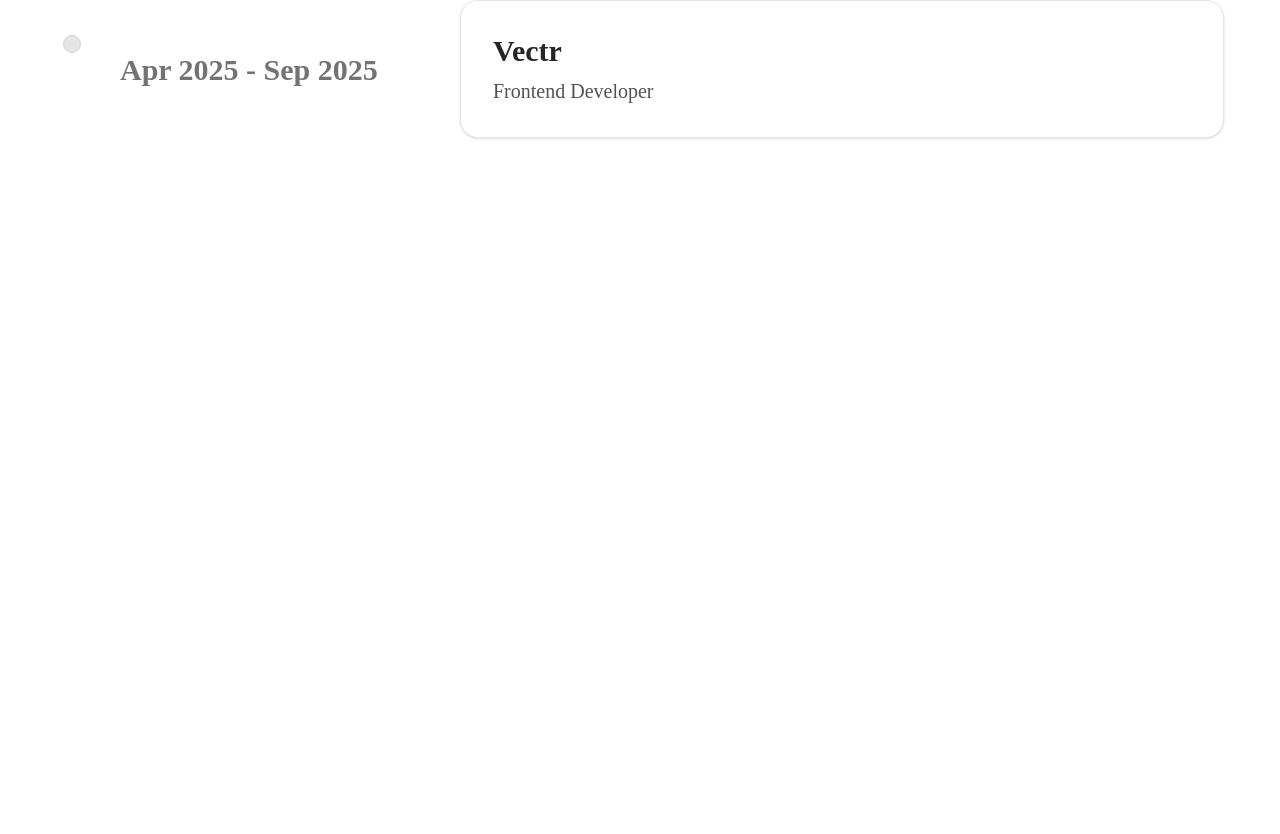
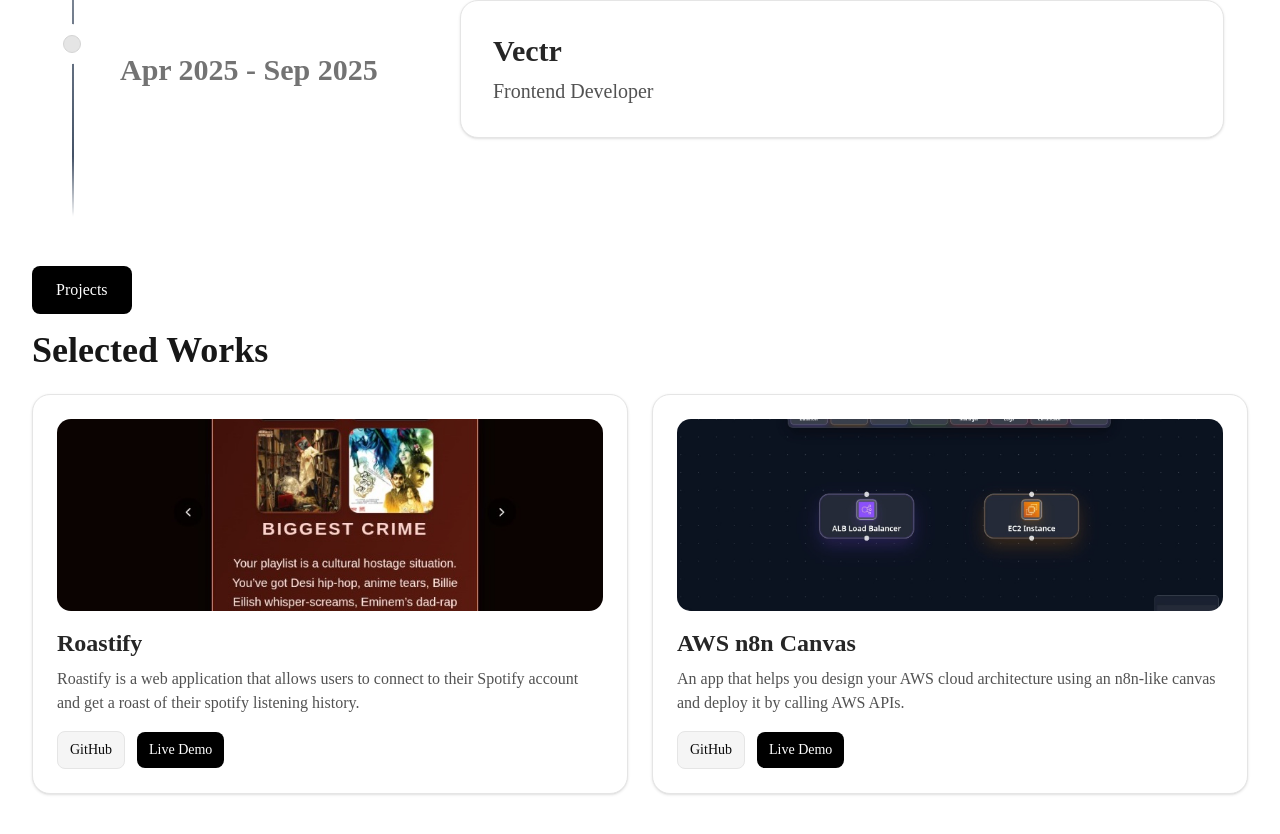
Before and after one commit to Kathrina-dev/Portfolio, a Next.js app: page / in a window 1280 px wide. Shown: the part 1060-1894 px from the top of the page. Before the commit the page ends 1278 px from the top, so only its background shows below. Built offline with nearby package versions, Linux system fonts and the light colour scheme.

Commit message:
added project cards

```diff
--- a/app/page.tsx
+++ b/app/page.tsx
@@ -3,10 +3,11 @@
 import EncryptedTextDemoSecond from "@/components/encrypted-text-demo-2";
 import TechStack from "@/components/techstack";
 import Socials from "@/components/socials";
+import Projects from "@/components/projects";
 
 export default function Home() {
   return (
-    <main>
+    <main className="relative">
       <div className="w-full px-4 lg:px-8 py-12 md:py-15 flex flex-col md:flex-row items-center justify-center gap-12 lg:gap-32 xl:gap-40">
         <ProfileImage />
         <div className="flex flex-col items-center md:items-start text-center md:text-left">
@@ -24,6 +25,7 @@
       </div>
       <TechStack />
       <TimelineDemo />
+      <Projects />
     </main>
   );
 }
--- /dev/null
+++ b/components/projects.tsx
@@ -0,0 +1,81 @@
+import React from "react";
+
+type Project = {
+  title: string;
+  image: string;
+  description: string;
+  github: string;
+  live: string;
+};
+
+const projects: Project[] = [
+  {
+    title: "Roastify",
+    image: "/roastify.jpeg",
+    description:
+      "Roastify is a web application that allows users to connect to their Spotify account and get a roast of their spotify listening history.",
+    github: "https://github.com/Kathrina-dev/Roastify",
+    live: "https://roastify-beta.vercel.app/",
+  },
+  {
+    title: "AWS n8n Canvas",
+    image: "/aws.jpeg",
+    description:
+      "An app that helps you design your AWS cloud architecture using an n8n-like canvas and deploy it by calling AWS APIs.",
+    github: "https://github.com/Kathrina-dev/Cloud-Service-n8n",
+    live: "https://drive.google.com/file/d/1KF4ZWU2mrY02ub-YMiVVL1K8skKDtnjZ/view?usp=sharing",
+  },
+];
+
+function ProjectCard({ project }: { project: Project }) {
+  return (
+    <article className="bg-white dark:bg-neutral-900 p-4 md:p-6 rounded-2xl shadow-sm hover:shadow-xl border border-neutral-200 dark:border-neutral-800 transition-all duration-300 group">
+      <div className="overflow-hidden rounded-xl">
+        <img src={project.image} alt={project.title} className="w-full h-48 object-cover" />
+      </div>
+      <div className="mt-4">
+        <h3 className="text-2xl font-bold text-neutral-800 dark:text-neutral-100">
+          {project.title}
+        </h3>
+        <p className="text-neutral-600 dark:text-neutral-400 mt-2">{project.description}</p>
+        <div className="mt-4 flex items-center gap-3">
+          <a
+            href={project.github}
+            target="_blank"
+            rel="noopener noreferrer"
+            className="inline-block px-3 py-2 rounded-md bg-neutral-100 dark:bg-neutral-800 text-sm font-medium hover:bg-neutral-200 dark:hover:bg-neutral-700 border border-neutral-200 dark:border-neutral-700"
+          >
+            GitHub
+          </a>
+          <a
+            href={project.live}
+            target="_blank"
+            rel="noopener noreferrer"
+            className="inline-block px-3 py-2 rounded-md bg-black text-white text-sm font-medium hover:opacity-95"
+          >
+            Live Demo
+          </a>
+        </div>
+      </div>
+    </article>
+  );
+}
+
+export default function Projects() {
+  return (
+    <section className="w-full max-w-7xl mx-auto px-4 md:px-8 py-12">
+      <div className="mb-6">
+        <div className="inline-block bg-black text-white px-6 py-3 rounded-md">Projects</div>
+        <h2 className="mt-4 text-3xl md:text-4xl font-extrabold text-neutral-900 dark:text-neutral-100">
+          Selected Works
+        </h2>
+      </div>
+
+      <div className="grid grid-cols-1 md:grid-cols-2 gap-6">
+        {projects.map((p) => (
+          <ProjectCard key={p.title} project={p} />
+        ))}
+      </div>
+    </section>
+  );
+}
```
Also changed, not shown: public/aws.jpeg (added), public/roastify.jpeg (added).
